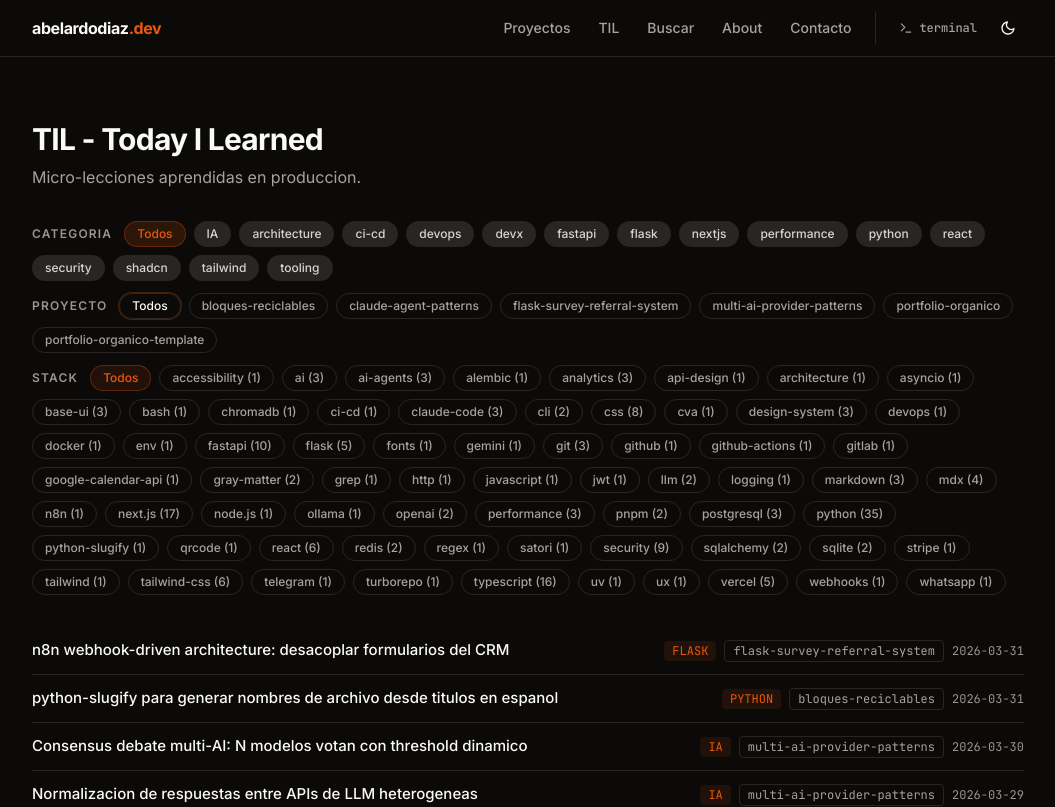
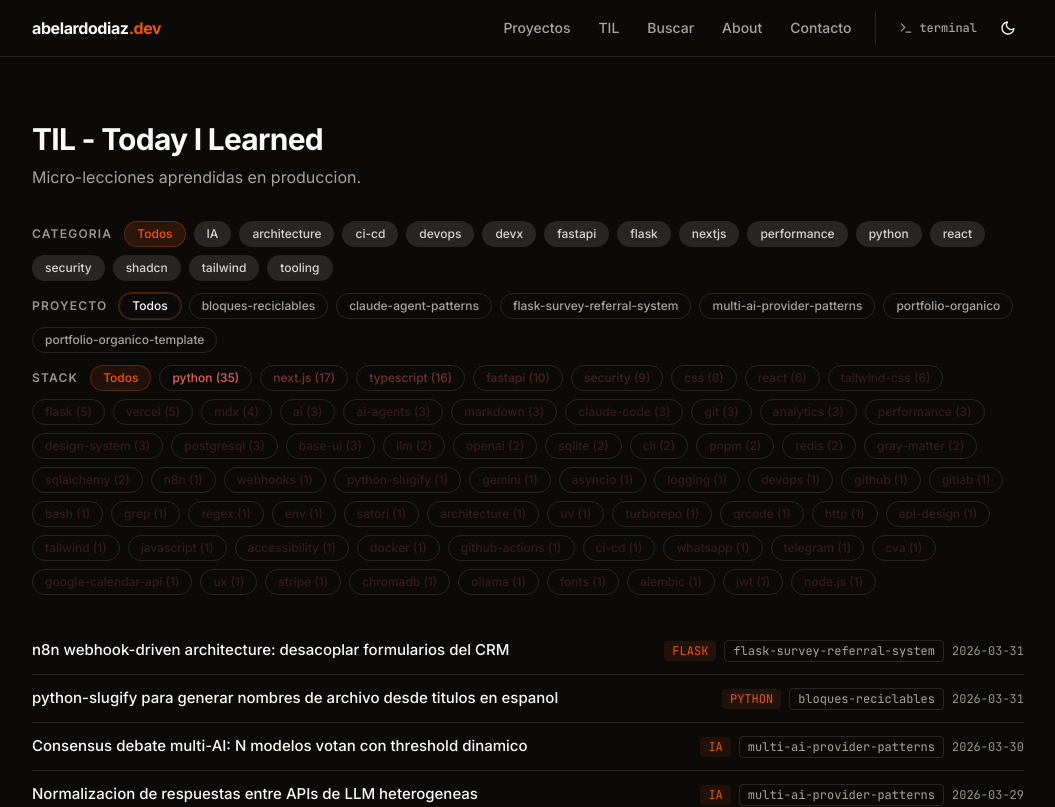
Before and after one commit to abelardodiaz/web26-073-portfolio-organico, a Next.js app in the folder site/: page /til in a window 1280 px wide. Shown: the top 807 px of the page, without its empty margins (112-1167 px from the left). Built offline with nearby package versions, Linux system fonts and the light colour scheme.

Commit message:
update(til): sort stack tags by count desc with opacity gradient
Stack tags now ordered from most to least used. Color intensity
fades proportionally - popular stacks are vivid, rare ones subtle.

Co-Authored-By: Claude Opus 4.6 (1M context) <noreply@anthropic.com>

```diff
--- a/site/components/til/TilFeed.tsx
+++ b/site/components/til/TilFeed.tsx
@@ -47,13 +47,16 @@ export function TilFeed({ tils, tagSets, activeFilter }: Props) {
     const count = tagSets.stackCounts[stack] ?? 0;
     const label = `${stack} (${count})`;
 
+    const maxCount = Math.max(...Object.values(tagSets.stackCounts), 1);
+    const intensity = Math.round((count / maxCount) * 100);
+    const opacity = Math.max(20, Math.min(intensity, 100));
+
     const baseClass = isTerminal
       ? "rounded px-2 py-0.5 font-mono text-[11px] transition-colors border"
       : "rounded-full px-3 py-1 text-xs font-medium transition-colors border";
 
     const activeClass =
       "border-primary/30 text-primary bg-primary/10";
-    const inactiveClass = "border-border text-muted-foreground";
 
     if (isActive) {
       return (
@@ -66,7 +69,8 @@ export function TilFeed({ tils, tagSets, activeFilter }: Props) {
       <Link
         key={stack}
         href={`/til/stack/${stack}`}
-        className={`${baseClass} ${inactiveClass} hover:text-primary hover:border-primary/30`}
+        className={`${baseClass} border-border hover:text-primary hover:border-primary/30`}
+        style={{ color: `oklch(0.65 0.15 25 / ${opacity}%)` }}
       >
         {label}
       </Link>
--- a/site/lib/content.ts
+++ b/site/lib/content.ts
@@ -74,11 +74,11 @@ export function getTilTagSets(tils: TilEntry[]): TilTagSets {
     ...new Set(tils.map((t) => t.project).filter(Boolean) as string[]),
   ].sort();
   const allStacks = tils.flatMap((t) => t.stack).filter(Boolean);
-  const stacks = [...new Set(allStacks)].sort();
   const stackCounts: Record<string, number> = {};
   for (const s of allStacks) {
     stackCounts[s] = (stackCounts[s] ?? 0) + 1;
   }
+  const stacks = [...new Set(allStacks)].sort((a, b) => stackCounts[b] - stackCounts[a]);
   return { categories, projects, stacks, stackCounts };
 }
 
```
